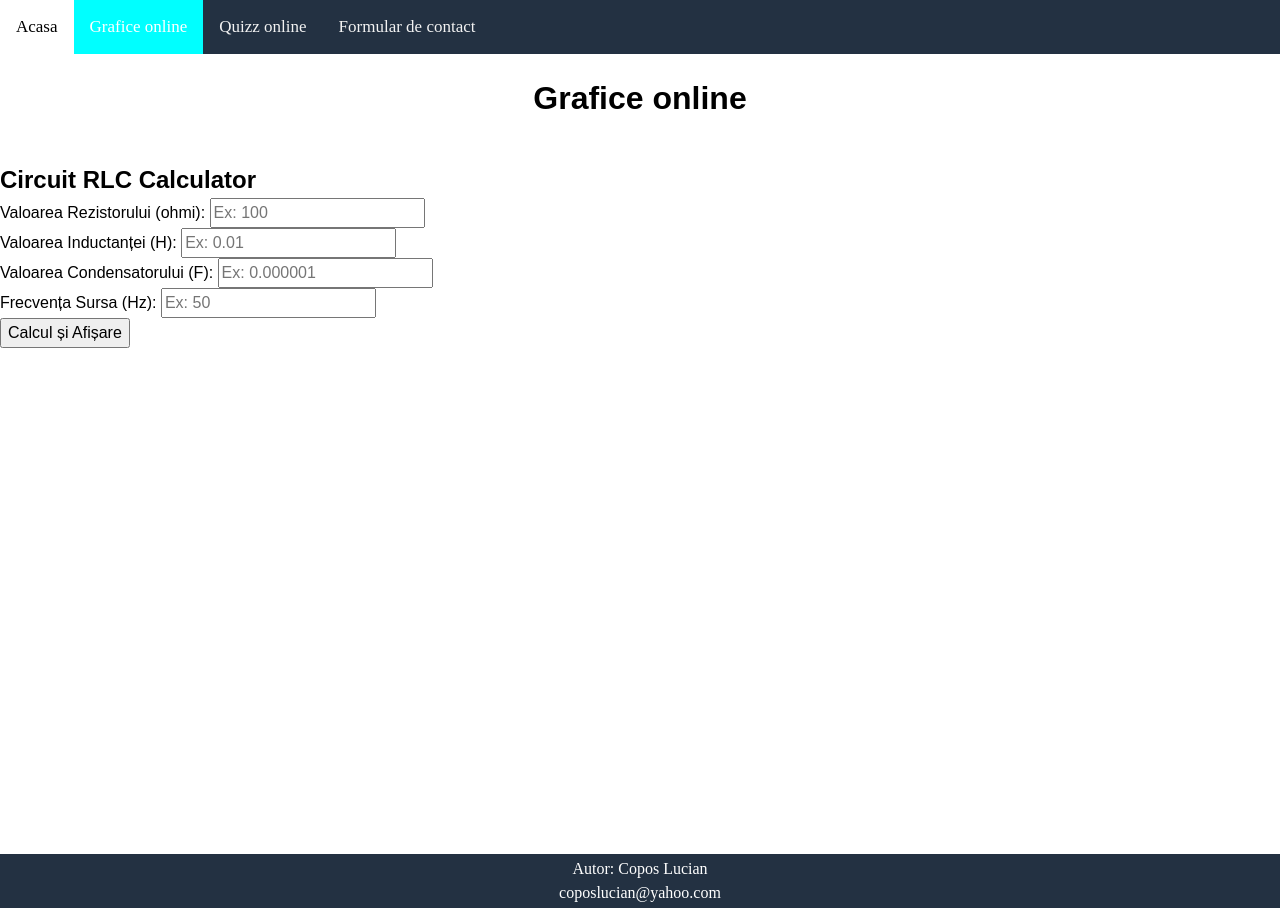
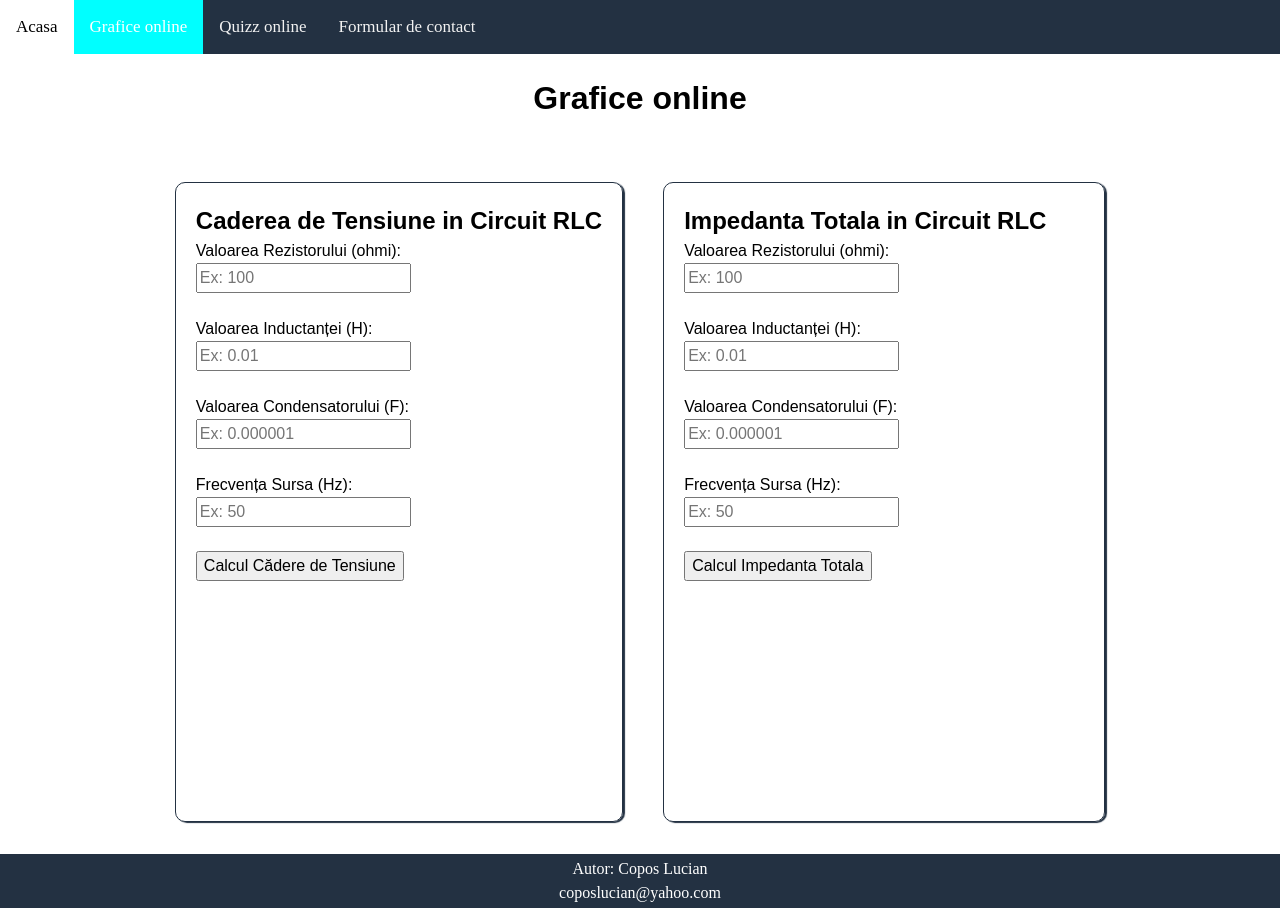
Before and after one commit to LucianCopos/ProiectPIGMC, a plain HTML site: page grafice.html in a window 1280 px wide. Drawn offline with nearby package versions, Linux system fonts and the light colour scheme.

Commit message:
Update grafice.html

```diff
--- a/grafice.html
+++ b/grafice.html
@@ -19,8 +19,9 @@
         </header>
     <main>
 <h1> Grafice online</h1>
- <div id="calculator-container">
-        <h2>Circuit RLC Calculator</h2>
+<div id="calculatoare">
+<div id="calculator-containerCD">
+    <h2>Caderea de Tensiune in Circuit RLC</h2>
     <label for="resistor">Valoarea Rezistorului (ohmi): </label>
     <input type="number" id="resistor" placeholder="Ex: 100">
     <br>
@@ -33,11 +34,25 @@
     <label for="frecventa">Frecvența Sursa (Hz): </label>
     <input type="number" id="frecventa" placeholder="Ex: 50">
     <br>
-        <button onclick="calculateAndDisplay()">Calcul și Afișare</button>
-
-        <div id="chart-container">
-            <canvas id="impedance-chart" width="400" height="200"></canvas>
-            <canvas id="voltage-drop-chart" width="400" height="200"></canvas>
+    <button onclick="calculateVoltageDrop()">Calcul Cădere de Tensiune</button>
+    <canvas id="voltageDropChart" width="400" height="200"></canvas>
+</div>
+    <div id="calculator-containerImp">
+        <h2>Impedanta Totala in Circuit RLC</h2>
+        <label for="resistorImp">Valoarea Rezistorului (ohmi): </label>
+        <input type="number" id="resistorImp" placeholder="Ex: 100">
+        <br>
+        <label for="inductantaImp">Valoarea Inductanței (H): </label>
+        <input type="number" id="inductantaImp" placeholder="Ex: 0.01">
+        <br>
+        <label for="condensatorImp">Valoarea Condensatorului (F): </label>
+        <input type="number" id="condensatorImp" placeholder="Ex: 0.000001">
+        <br>
+        <label for="frecventaImp">Frecvența Sursa (Hz): </label>
+        <input type="number" id="frecventaImp" placeholder="Ex: 50">
+        <br>
+        <button onclick="calculateTotalImpedance()">Calcul Impedanta Totala</button>
+        <canvas id="totalImpedanceChart" width="400" height="200"></canvas>
     </div>
 </div>
     </main>
```
Lines whose indentation alone changed are shown as unchanged.
